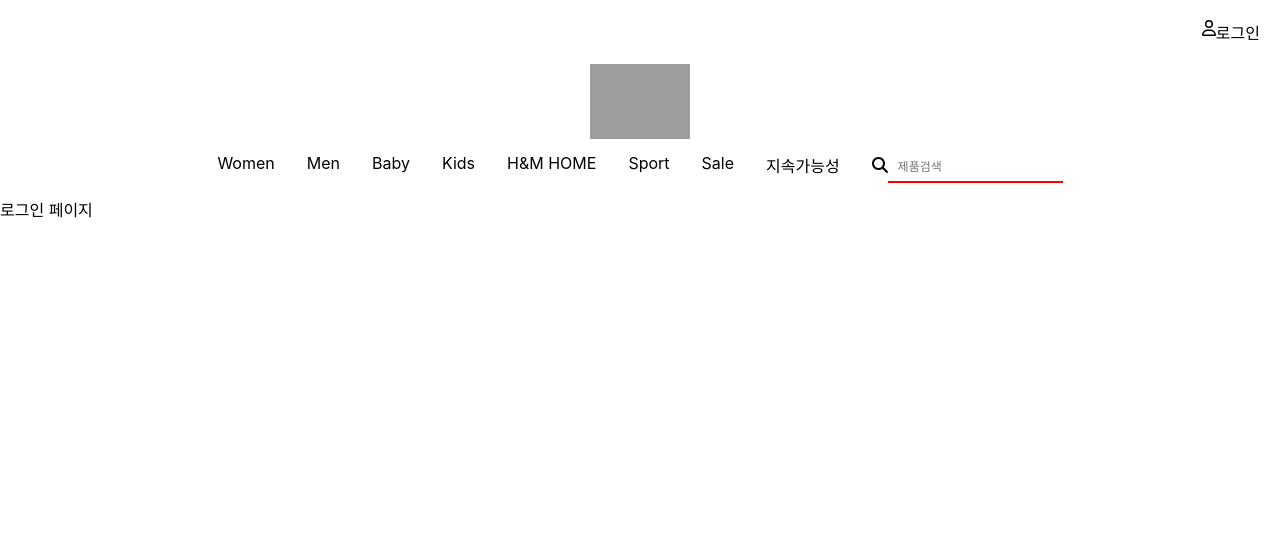
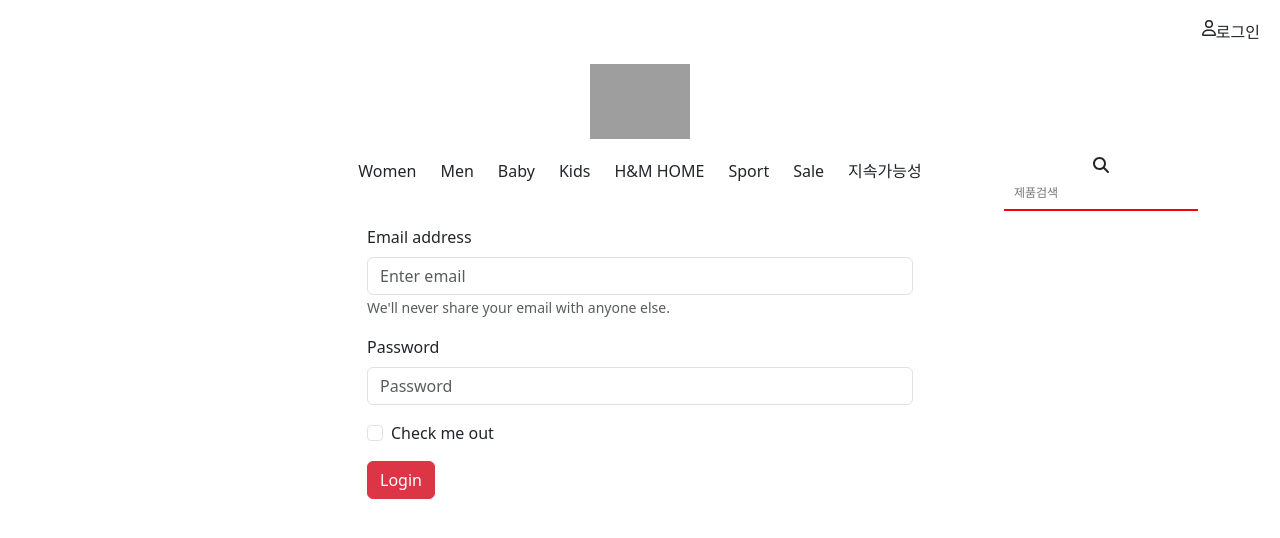
Before and after one commit to anjuhim/hnm-react-router-practice, a React (Create React App) app: page /login in a window 1280 px wide. Shown: the top 538 px of the page. Built offline with nearby package versions, Linux system fonts and the light colour scheme; grey boxes are pictures that could not be loaded.

Commit message:
#2. 세번째 프로젝트: 쇼핑몰 웹사이트 만들기 6강~9강

```diff
--- a/package.json
+++ b/package.json
@@ -11,10 +11,13 @@
     "@testing-library/jest-dom": "^5.17.0",
     "@testing-library/react": "^13.4.0",
     "@testing-library/user-event": "^13.5.0",
+    "bootstrap": "^5.3.3",
     "react": "^18.2.0",
+    "react-bootstrap": "^2.10.2",
     "react-dom": "^18.2.0",
     "react-router-dom": "^6.22.3",
     "react-scripts": "5.0.1",
+    "spinners-react": "^1.0.7",
     "web-vitals": "^2.1.4"
   },
   "scripts": {
--- a/src/App.css
+++ b/src/App.css
@@ -2,11 +2,16 @@
   display: flex;
   justify-content: flex-end;
   margin: 20px;
+  cursor: pointer;
 }
 
 .nav-section {
   display: flex;
   justify-content: center;
+}
+
+.nav-section img {
+  cursor: pointer;
 }
 
 .menu-area {
@@ -23,16 +28,25 @@
   float: left;
   display: block;
   text-align: center;
-  padding: 14px 16px;
+  padding: 20px 12px;
   text-decoration: none;
 }
 
-.search {
+.search_box {
   float: right;
   display: block;
   text-align: center;
-  padding: 14px 16px;
+  padding: 14px 0;
   text-decoration: none;
+}
+
+.product-card {
+  cursor: pointer;
+  margin: 20px 0;
+}
+
+.product-card:hover {
+  transform: scale(1.1);
 }
 
 input[type='text'] {
@@ -44,3 +58,8 @@ input[type='text'] {
 input[type='text']:focus {
   border: 1px solid #fff;
 }
+
+img {
+  border: 0;
+  max-width: 100%;
+}
--- a/src/App.js
+++ b/src/App.js
@@ -1,10 +1,11 @@
-import logo from './logo.svg';
 import './App.css';
 import { Route, Routes } from 'react-router-dom';
 import ProductAll from './page/ProductAll';
 import Login from './page/Login';
-import ProductDetail from './page/ProductDetail';
 import Navbar from './component/Navbar';
+import 'bootstrap/dist/css/bootstrap.min.css';
+import { useState } from 'react';
+import PrivateRoute from './route/PrivateRoute';
 
 // 1. 전체 상품 페이지, 로그인, 상품상세페이지
 // 1-1. 네비게이션바
@@ -18,13 +19,21 @@ import Navbar from './component/Navbar';
 // 7. 상품을 검색할 수 있다.
 
 function App() {
+  const [authenticate, setAuthenticate] = useState(false); // true면 로그인
+
   return (
     <div>
       <Navbar />
       <Routes>
         <Route path="/" element={<ProductAll />} />
-        <Route path="/login" element={<Login />} />
-        <Route path="/product/:id" element={<ProductDetail />} />
+        <Route
+          path="/login"
+          element={<Login setAuthenticate={setAuthenticate} />}
+        />
+        <Route
+          path="/product/:id"
+          element={<PrivateRoute authenticate={authenticate} />}
+        />
       </Routes>
     </div>
   );
--- a/src/component/Navbar.js
+++ b/src/component/Navbar.js
@@ -2,6 +2,8 @@ import React from 'react';
 import { FontAwesomeIcon } from '@fortawesome/react-fontawesome';
 import { faUser } from '@fortawesome/free-regular-svg-icons';
 import { faSearch } from '@fortawesome/free-solid-svg-icons';
+import { Col, Container, Row } from 'react-bootstrap';
+import { useNavigate } from 'react-router-dom';
 
 const Navbar = () => {
   const menuList = [
@@ -14,32 +16,46 @@ const Navbar = () => {
     'Sale',
     '지속가능성',
   ];
+
+  const navigate = useNavigate();
+  const goToPath = (path) => {
+    navigate(path);
+  };
+
   return (
     <div>
       <div>
-        <div className="login-button">
+        <div className="login-button" onClick={() => goToPath(`/login`)}>
           <FontAwesomeIcon icon={faUser} />
           <div>로그인</div>
         </div>
       </div>
-      <div className="nav-section">
+      <div className="nav-section" onClick={() => goToPath(`/`)}>
         <img
           width={100}
           alt="logo"
           src="https://cdn.cookielaw.org/logos/6e0ffeab-df84-4fee-b293-9e6498bfa887/08e388c3-051a-4455-a141-c9d89bb5780d/5f2898b0-9202-4c65-8c59-915537ee413a/709px-H&M-Logo.svg.png"
         />
       </div>
+      <Container>
+        <Row>
+          <Col md={{ span: 8, offset: 2 }}>
             <div className="menu-area">
               <ul className="menu-list">
                 {menuList.map((menu, index) => (
                   <li key={index}>{menu}</li>
                 ))}
               </ul>
-        <div className="search">
+            </div>
+          </Col>
+          <Col md={{ span: 2 }}>
+            <div className="search_box">
               <FontAwesomeIcon icon={faSearch} />
               <input type="text" placeholder="제품검색" />
             </div>
-      </div>
+          </Col>
+        </Row>
+      </Container>
     </div>
   );
 };
--- a/src/page/Login.js
+++ b/src/page/Login.js
@@ -1,7 +1,42 @@
 import React from 'react';
+import { Button, Col, Container, Form, Row } from 'react-bootstrap';
+import { useNavigate } from 'react-router-dom';
 
-const Login = () => {
-  return <div>로그인 페이지</div>;
+const Login = ({ setAuthenticate }) => {
+  const navigate = useNavigate();
+  const loginUser = (event) => {
+    event.preventDefault();
+    setAuthenticate(true);
+    navigate(`/`);
+  };
+  return (
+    <Container>
+      <Row>
+        <Col md={{ span: 6, offset: 3 }}>
+          <Form onSubmit={(event) => loginUser(event)}>
+            <Form.Group className="mb-3" controlId="formBasicEmail">
+              <Form.Label>Email address</Form.Label>
+              <Form.Control type="email" placeholder="Enter email" />
+              <Form.Text className="text-muted">
+                We'll never share your email with anyone else.
+              </Form.Text>
+            </Form.Group>
+
+            <Form.Group className="mb-3" controlId="formBasicPassword">
+              <Form.Label>Password</Form.Label>
+              <Form.Control type="password" placeholder="Password" />
+            </Form.Group>
+            <Form.Group className="mb-3" controlId="formBasicCheckbox">
+              <Form.Check type="checkbox" label="Check me out" />
+            </Form.Group>
+            <Button variant="danger" type="submit">
+              Login
+            </Button>
+          </Form>
+        </Col>
+      </Row>
+    </Container>
+  );
 };
 
 export default Login;
--- a/src/page/ProductAll.js
+++ b/src/page/ProductAll.js
@@ -1,20 +1,39 @@
 import React, { useEffect, useState } from 'react';
 import ProductCard from './ProductCard';
+import { Col, Container, Row } from 'react-bootstrap';
+import { SpinnerCircular } from 'spinners-react';
 
 const ProductAll = () => {
   const [productList, setProductList] = useState([]);
+  const [loading, setLoading] = useState(false);
   const getProducts = async () => {
     let url = 'http://localhost:5000/products';
     let response = await fetch(url);
-    let data = response.json();
+    let data = await response.json();
     setProductList(data);
+    setLoading(false);
   };
+
   useEffect(() => {
+    setLoading(true);
     getProducts();
   }, []);
+
   return (
     <div>
-      <ProductCard />
+      <Container fluid="md" className="container">
+        {loading ? (
+          <SpinnerCircular enabled={loading} size={100} />
+        ) : (
+          <Row>
+            {productList.map((menu) => (
+              <Col key={menu.id} lg={3}>
+                <ProductCard item={menu} />
+              </Col>
+            ))}
+          </Row>
+        )}
+      </Container>
     </div>
   );
 };
--- a/src/page/ProductCard.js
+++ b/src/page/ProductCard.js
@@ -1,15 +1,18 @@
 import React from 'react';
+import { useNavigate } from 'react-router-dom';
 
-const ProductCard = () => {
+const ProductCard = ({ item }) => {
+  const navigate = useNavigate();
+  const showDetail = () => {
+    navigate(`/product/${item?.id}`);
+  };
   return (
-    <div>
-      <img
-        src="https://lp2.hm.com/hmgoepprod?set=source[/00/a7/00a75fe39e6cb81da8cdccc3f52e294f77c94254.jpg],origin[dam],category[],type[LOOKBOOK],res[z],hmver[1]&call=url[file:/product/main]"
-        alt="리넨 블렌드 재킷"
-      />
-      <div>리넨 블렌드 재킷</div>
-      <div>₩99,900</div>
-      <div>신제품</div>
+    <div className="product-card" onClick={showDetail}>
+      <img src={item?.img} alt={item?.title} />
+      <div>{item?.choice ? 'concious choice' : ''}</div>
+      <div>{item?.title}</div>
+      <div>₩{`${item?.price.toLocaleString('ko-KR')}`}</div>
+      <div>{item?.new ? '신제품' : ''}</div>
     </div>
   );
 };
--- a/src/page/ProductDetail.js
+++ b/src/page/ProductDetail.js
@@ -1,7 +1,54 @@
-import React from 'react';
+import React, { useEffect, useState } from 'react';
+import { Button, Col, Container, Row, Stack } from 'react-bootstrap';
+import { Form, useParams } from 'react-router-dom';
+import FormSelect from 'react-bootstrap/FormSelect';
 
 const ProductDetail = () => {
-  return <div>상품 상세 페이지</div>;
+  const [item, setItem] = useState({});
+  const [loading, setLoading] = useState(false);
+  const param = useParams();
+  console.log('param', param);
+  const getItem = async (id) => {
+    let url = `http://localhost:5000/products/${id}`;
+    let response = await fetch(url);
+    let data = await response.json();
+    setItem(data);
+    setLoading(false);
+  };
+
+  useEffect(() => {
+    setLoading(true);
+    console.log('param', param.id);
+    getItem(param.id);
+  }, []);
+
+  return (
+    <Container>
+      <Row className="justify-content-md-center">
+        <Col>
+          <img src={item?.img} alt={item?.title} />
+        </Col>
+        <Col>
+          <Stack gap={2}>
+            <div>{item?.title}</div>
+            <div>₩{item?.price.toLocaleString('ko-KR')}</div>
+            <div>{item?.choice ? 'concious choice' : ''}</div>
+            <div>
+              <FormSelect>
+                <option>사이즈 선택</option>
+                {item.size?.map((size, index) => (
+                  <option key={index} value={size}>
+                    {size}
+                  </option>
+                ))}
+              </FormSelect>
+            </div>
+            <Button variant="dark">추가</Button>
+          </Stack>
+        </Col>
+      </Row>
+    </Container>
+  );
 };
 
 export default ProductDetail;
```
Also changed, not shown: 1 other file (tests, documents, lock files or other folders). Lines whose indentation alone changed are shown as unchanged.
